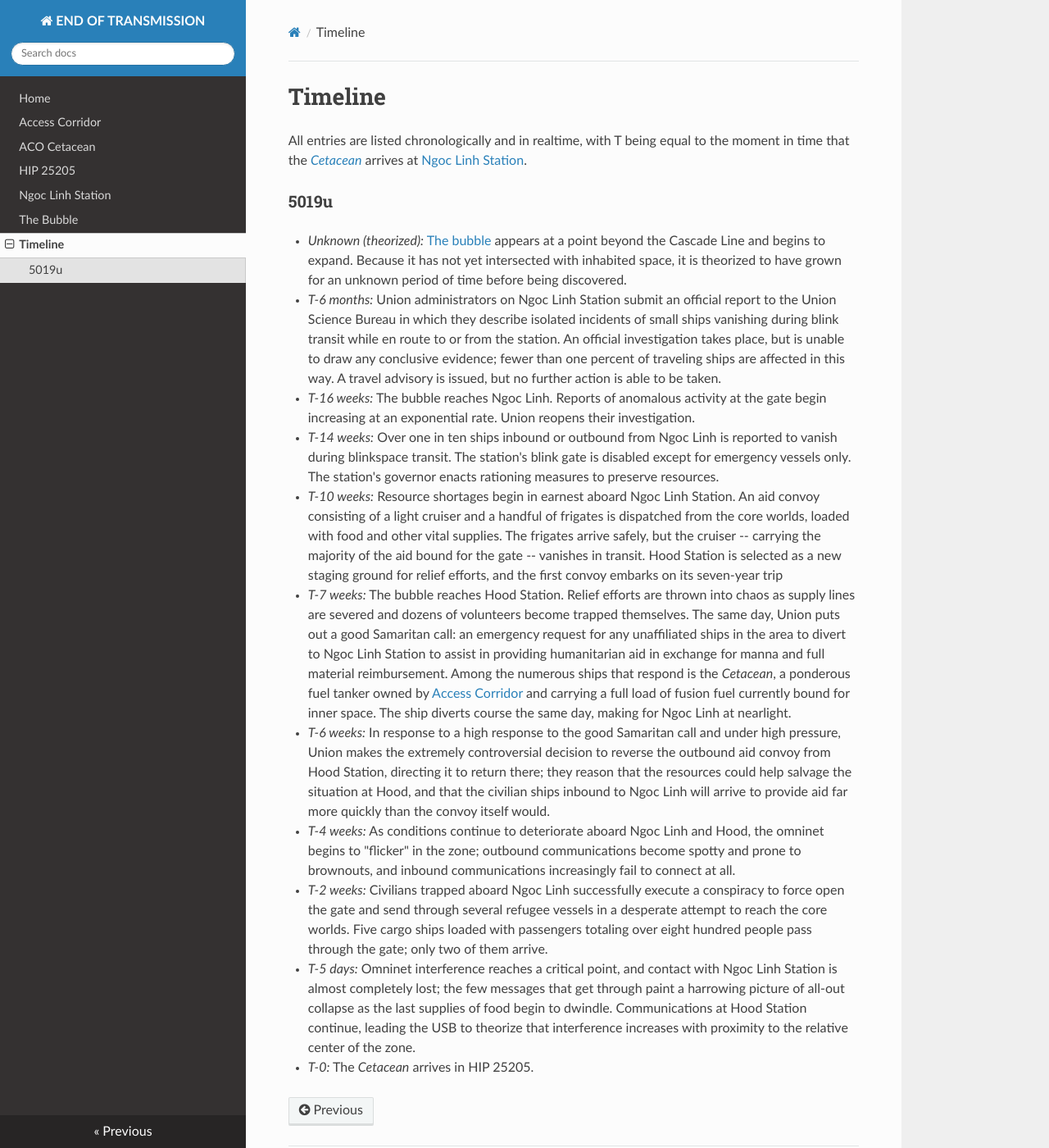
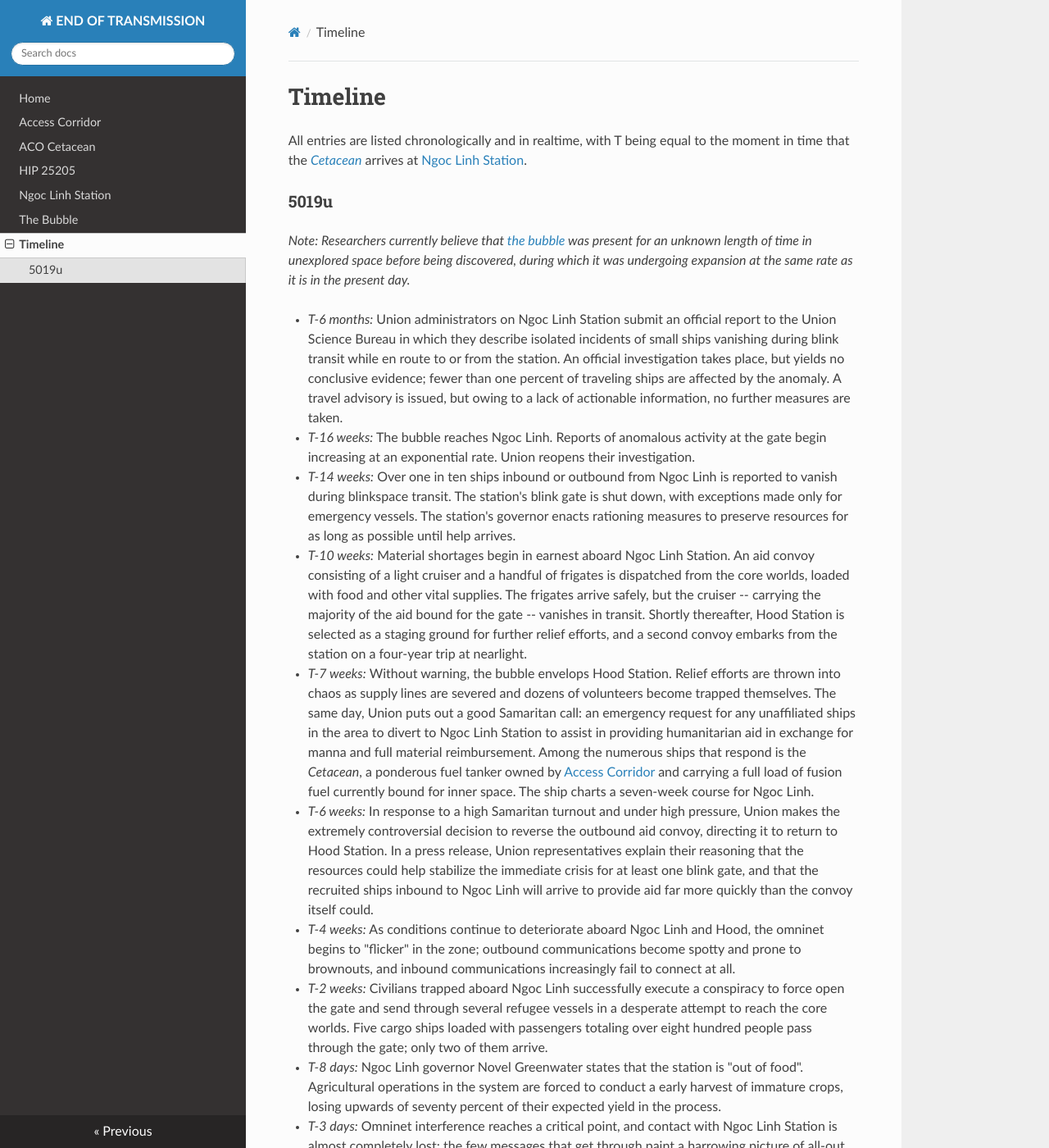
Before and after one commit to Ilysen/end-of-transmission, an MkDocs documentation site: the page built from docs/timeline.md, in a window 1280 px wide and 1400 px high. Shown: the whole window at 82% size. Built offline with MkDocs 1.6.1, drawn with Linux system fonts in a browser that asks for light colours; nearby versions of some CDN libraries; some of the changed text lies outside the part shown.

Commit message:
polishing work

```diff
--- a/docs/timeline.md
+++ b/docs/timeline.md
@@ -1,15 +1,17 @@
 # Timeline
+All entries are listed chronologically and in realtime, with T being equal to the moment in time that the [*Cetacean*](aco-cetacean.md) arrives at [Ngoc Linh Station](ngoc-linh.md).
 
-All entries are listed chronologically and in realtime, with T being equal to the moment in time that the [*Cetacean*](aco-cetacean.md) arrives at [Ngoc Linh Station](ngoc-linh.md).
 ### 5019u
-* *Unknown (theorized):* [The bubble](the-bubble.md) appears at a point beyond the Cascade Line and begins to expand. Because it has not yet intersected with inhabited space, it is theorized to have grown for an unknown period of time before being discovered.
-* *T-6 months:* Union administrators on Ngoc Linh Station submit an official report to the Union Science Bureau in which they describe isolated incidents of small ships vanishing during blink transit while en route to or from the station. An official investigation takes place, but is unable to draw any conclusive evidence; fewer than one percent of traveling ships are affected in this way. A travel advisory is issued, but no further action is able to be taken.
+*Note: Researchers currently believe that [the bubble](the-bubble.md) was present for an unknown length of time in unexplored space before being discovered, during which it was undergoing expansion at the same rate as it is in the present day.*
+
+* *T-6 months:* Union administrators on Ngoc Linh Station submit an official report to the Union Science Bureau in which they describe isolated incidents of small ships vanishing during blink transit while en route to or from the station. An official investigation takes place, but yields no conclusive evidence; fewer than one percent of traveling ships are affected by the anomaly. A travel advisory is issued, but owing to a lack of actionable information, no further measures are taken.
 * *T-16 weeks:* The bubble reaches Ngoc Linh. Reports of anomalous activity at the gate begin increasing at an exponential rate. Union reopens their investigation.
-* *T-14 weeks:* Over one in ten ships inbound or outbound from Ngoc Linh is reported to vanish during blinkspace transit. The station's blink gate is disabled except for emergency vessels only. The station's governor enacts rationing measures to preserve resources.
-* *T-10 weeks:* Resource shortages begin in earnest aboard Ngoc Linh Station. An aid convoy consisting of a light cruiser and a handful of frigates is dispatched from the core worlds, loaded with food and other vital supplies. The frigates arrive safely, but the cruiser -- carrying the majority of the aid bound for the gate -- vanishes in transit. Hood Station is selected as a new staging ground for relief efforts, and the first convoy embarks on its seven-year trip
-* *T-7 weeks:* The bubble reaches Hood Station. Relief efforts are thrown into chaos as supply lines are severed and dozens of volunteers become trapped themselves. The same day, Union puts out a good Samaritan call: an emergency request for any unaffiliated ships in the area to divert to Ngoc Linh Station to assist in providing humanitarian aid in exchange for manna and full material reimbursement. Among the numerous ships that respond is the *Cetacean*, a ponderous fuel tanker owned by [Access Corridor](access-corridor.md) and carrying a full load of fusion fuel currently bound for inner space. The ship diverts course the same day, making for Ngoc Linh at nearlight.
-* *T-6 weeks:* In response to a high response to the good Samaritan call and under high pressure, Union makes the extremely controversial decision to reverse the outbound aid convoy from Hood Station, directing it to return there; they reason that the resources could help salvage the situation at Hood, and that the civilian ships inbound to Ngoc Linh will arrive to provide aid far more quickly than the convoy itself would.
+* *T-14 weeks:* Over one in ten ships inbound or outbound from Ngoc Linh is reported to vanish during blinkspace transit. The station's blink gate is shut down, with exceptions made only for emergency vessels. The station's governor enacts rationing measures to preserve resources for as long as possible until help arrives.
+* *T-10 weeks:* Material shortages begin in earnest aboard Ngoc Linh Station. An aid convoy consisting of a light cruiser and a handful of frigates is dispatched from the core worlds, loaded with food and other vital supplies. The frigates arrive safely, but the cruiser -- carrying the majority of the aid bound for the gate -- vanishes in transit. Shortly thereafter, Hood Station is selected as a staging ground for further relief efforts, and a second convoy embarks from the station on a four-year trip at nearlight.
+* *T-7 weeks:* Without warning, the bubble envelops Hood Station. Relief efforts are thrown into chaos as supply lines are severed and dozens of volunteers become trapped themselves. The same day, Union puts out a good Samaritan call: an emergency request for any unaffiliated ships in the area to divert to Ngoc Linh Station to assist in providing humanitarian aid in exchange for manna and full material reimbursement. Among the numerous ships that respond is the *Cetacean*, a ponderous fuel tanker owned by [Access Corridor](access-corridor.md) and carrying a full load of fusion fuel currently bound for inner space. The ship charts a seven-week course for Ngoc Linh.
+* *T-6 weeks:* In response to a high Samaritan turnout and under high pressure, Union makes the extremely controversial decision to reverse the outbound aid convoy, directing it to return to Hood Station. In a press release, Union representatives explain their reasoning that the resources could help stabilize the immediate crisis for at least one blink gate, and that the recruited ships inbound to Ngoc Linh will arrive to provide aid far more quickly than the convoy itself could.
 * *T-4 weeks:* As conditions continue to deteriorate aboard Ngoc Linh and Hood, the omninet begins to "flicker" in the zone; outbound communications become spotty and prone to brownouts, and inbound communications increasingly fail to connect at all.
 * *T-2 weeks:* Civilians trapped aboard Ngoc Linh successfully execute a conspiracy to force open the gate and send through several refugee vessels in a desperate attempt to reach the core worlds. Five cargo ships loaded with passengers totaling over eight hundred people pass through the gate; only two of them arrive.
-* *T-5 days:* Omninet interference reaches a critical point, and contact with Ngoc Linh Station is almost completely lost; the few messages that get through paint a harrowing picture of all-out collapse as the last supplies of food begin to dwindle. Communications at Hood Station continue, leading the USB to theorize that interference increases with proximity to the relative center of the zone.
+* *T-8 days:* Ngoc Linh governor Novel Greenwater states that the station is "out of food". Agricultural operations in the system are forced to conduct a early harvest of immature crops, losing upwards of seventy percent of their expected yield in the process.
+* *T-3 days:* Omninet interference reaches a critical point, and contact with Ngoc Linh Station is almost completely lost; the few messages that get through paint a harrowing picture of all-out collapse as the last supplies of food begin to dwindle. Communications at Hood Station are not interrupted, leading the USB to theorize that interference increases with proximity to the relative center of the zone.
 * *T-0:* The *Cetacean* arrives in HIP 25205.
```
Also changed, not shown: docs/hip25205.md (+1 -1 lines), docs/the-bubble.md (+2 -2 lines).
